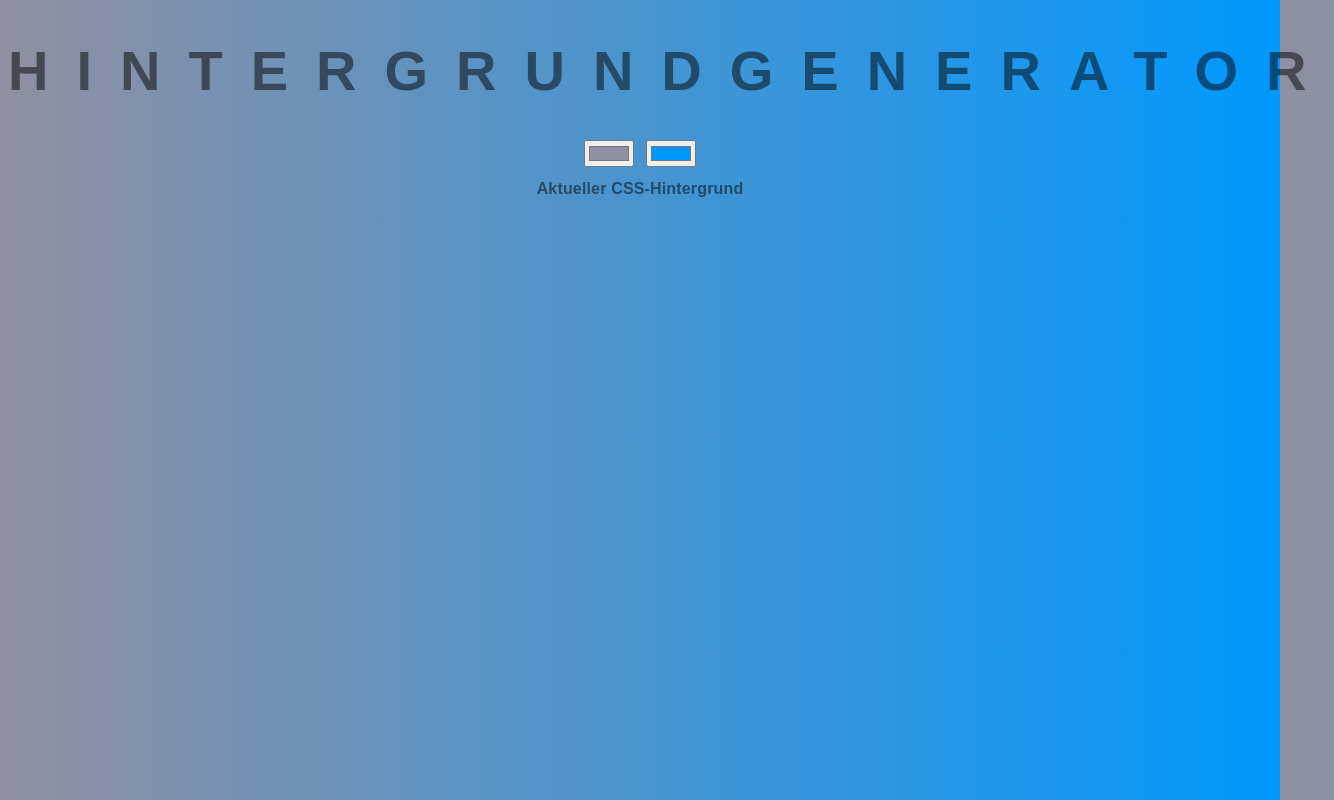
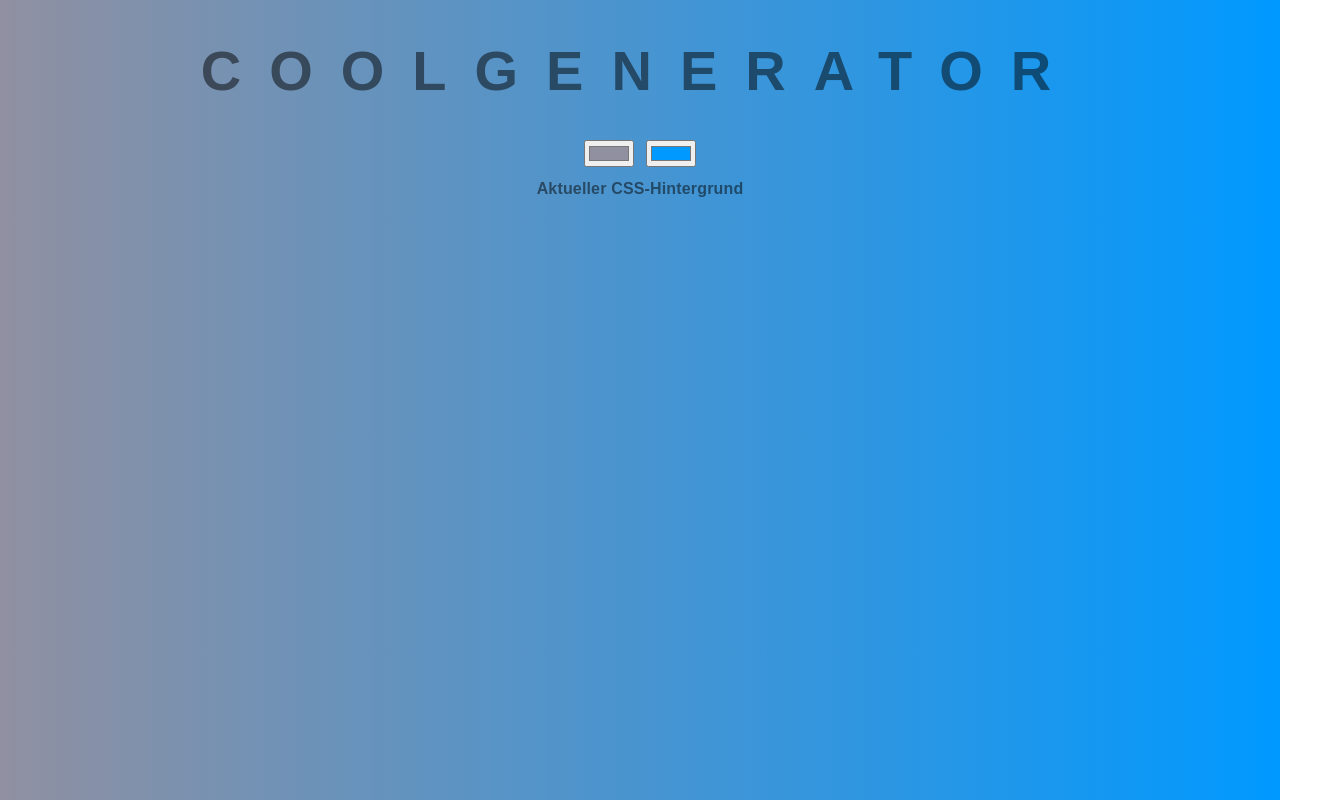
Before and after one commit to rodevio/background-generator, a plain HTML site: page index.html in a window 1280 px wide. Shown: the whole page, 1334 px wide, since content can reach past the window. Drawn offline with Linux system fonts and the light colour scheme.

Commit message:
changing title

```diff
--- a/index.html
+++ b/index.html
@@ -5,7 +5,7 @@
 	<link rel="stylesheet" type="text/css" href="style.css">
 </head>
 <body id="gradient">
-	<h1>Hintergrundgenerator</h1>
+	<h1>Coolgenerator</h1>
 	<input class="color1" type="color" name="color1" value="#9090a1">
 	<input class="color2" type="color" name="color2" value="#0099ff">
 	<h2>Aktueller CSS-Hintergrund</h2>
```
